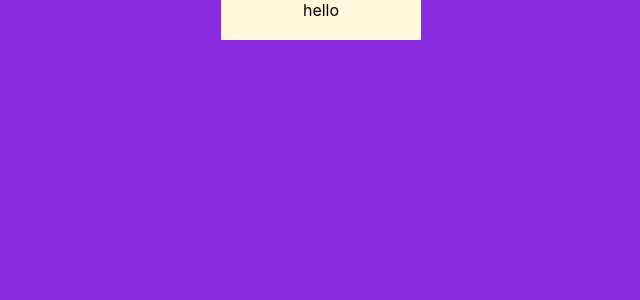
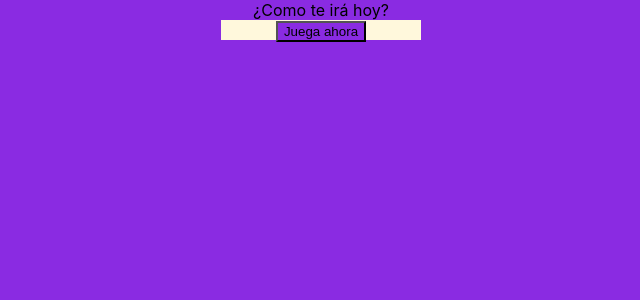
Before and after one commit to Angel-Raymundo/bola-ocho, a React (Create React App) app: page / in a window 1280 px wide. Shown: the top 300 px of the page, without its empty margins (291-931 px from the left). Built offline with nearby package versions, Linux system fonts and the light colour scheme.

Commit message:
Se ha dinamizado boton y se refactorizo Cuadro

```diff
--- a/src/App.js
+++ b/src/App.js
@@ -1,12 +1,29 @@
-import React from "react";
-import logo from "./logo.svg";
+import React, { useState } from "react";
+
+import Cuadro from "./components/Cuadro";
+import Button from "./components/Button";
+
 import "./App.css";
-import Cuadro from "./components/Cuadro";
 
 function App() {
+  const [saludo, setSaludo] = useState("¿Como te irá hoy?");
+
+  const [tryAgain, settryAgain] = useState("Juega ahora");
+
+  const go = () => {
+    const saludos = ["Muy mal", "Mal", "Regular", "Bien", "Excelente"];
+    const elige = Math.floor(Math.random() * saludos.length);
+
+    setSaludo(saludos[elige]);
+
+    settryAgain("Intenta de nuevo");
+  };
+  //tarea hacer el boton dinamico con un state, intentar cambiar la logica a otro componente
   return (
     <div className="Square">
-      <Cuadro />
+      <Cuadro saludar={saludo} />
+
+      <Button onClick={go} trying={tryAgain}></Button>
     </div>
   );
 }
--- /dev/null
+++ b/src/components/Button.js
@@ -0,0 +1,36 @@
+import React from "react";
+
+export default function Button({ onClick, trying }) {
+  return <button onClick={onClick}>{trying}</button>;
+}
+
+// Código en desuso
+/*
+export default class Button extends React.Component {
+  constructor() {
+    super();
+
+    this.state = {
+      saludo: "",
+    };
+  }
+
+  imprime = () => {
+    const saludo = ["hola", "hello", "holaaa"];
+    const elige = Math.floor(Math.random() * saludo.length);
+
+    this.setState({
+      saludo: saludo[elige],
+    });
+  };
+
+  render() {
+    return (
+      <>
+        <Cuadro saludar={this.state.saludo} />
+        <button onClick={this.imprime}>Prueba suerte</button>
+      </>
+    );
+  }
+}
+*/
--- a/src/components/Cuadro.js
+++ b/src/components/Cuadro.js
@@ -1,9 +1,6 @@
 import React from "react";
 import "./Cuadro.css";
 
-export default function Cuadro() {
-  const saludo = ["hola", "hello", "holaaa"];
-  const elige = Math.floor(Math.random() * saludo.length);
-  const saludar = saludo[elige];
-  return saludar;
+export default function Cuadro({ saludar }) {
+  return <div>{saludar}</div>;
 }
```
